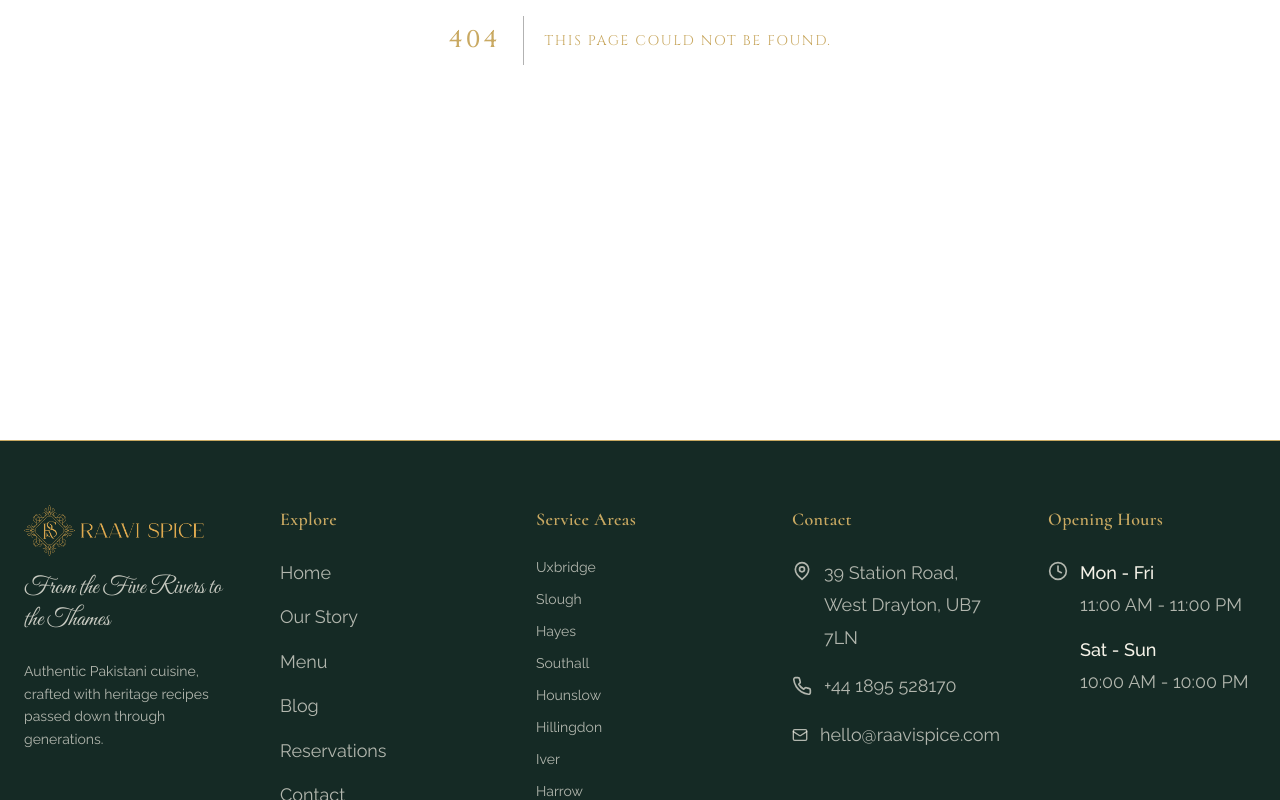
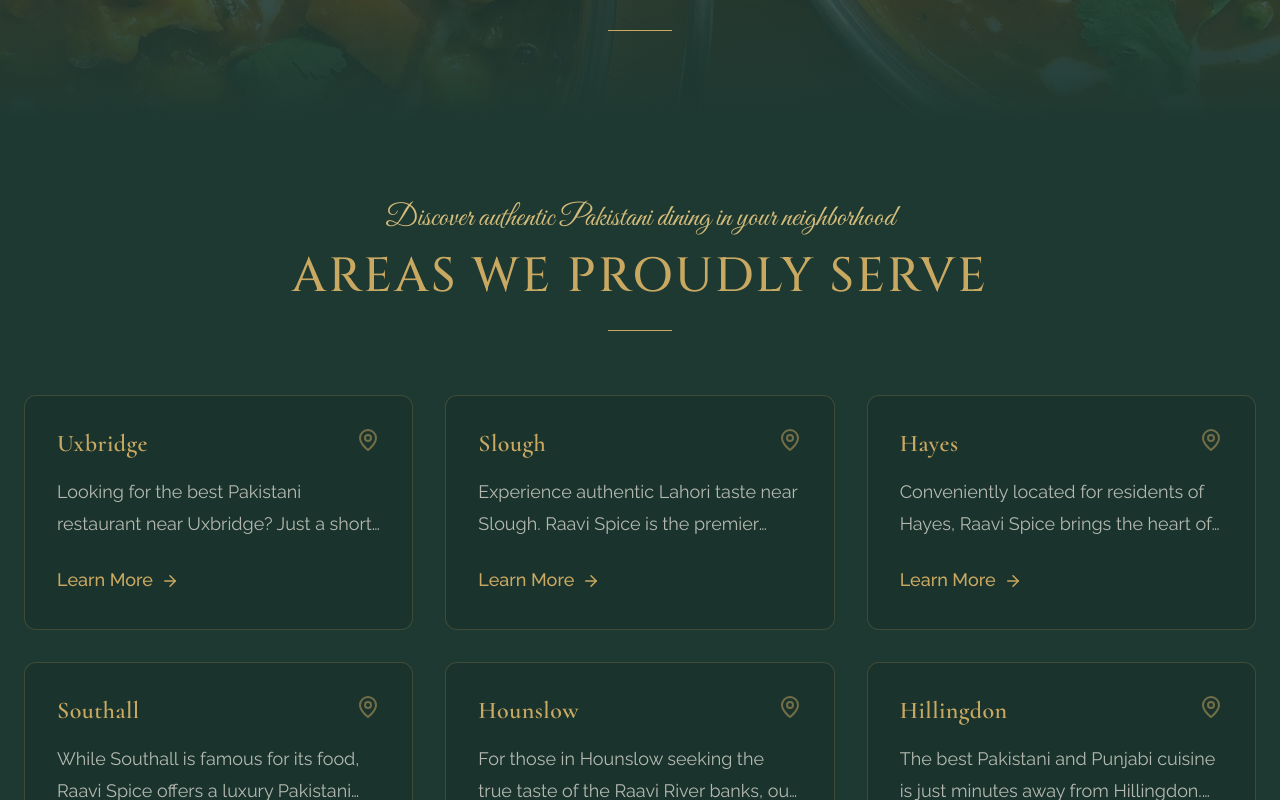
Before and after one commit to diliplp/raavispice-website, a Next.js app: page /locations in a window 1280 px wide. Before the commit this address had no page. Shown: the part 360-1160 px from the top of the page. Built offline with nearby package versions, Linux system fonts and the light colour scheme.

Commit message:
updated sitemap

```diff
--- a/src/app/locations/[slug]/page.tsx
+++ b/src/app/locations/[slug]/page.tsx
@@ -7,11 +7,12 @@
 import { MapPin, Clock, Phone, ArrowRight } from 'lucide-react'
 
 interface Props {
-  params: { slug: string }
+  params: Promise<{ slug: string }>
 }
 
 export async function generateMetadata({ params }: Props): Promise<Metadata> {
-  const location = locations[params.slug]
+  const { slug } = await params
+  const location = locations[slug]
   if (!location) return {}
 
   return {
@@ -19,7 +20,7 @@
     description: location.description,
     keywords: location.keywords.join(', '),
     alternates: {
-      canonical: `https://raavispice.com/locations/${params.slug}`,
+      canonical: `https://raavispice.com/locations/${slug}`,
     },
   }
 }
@@ -30,8 +31,9 @@
   }))
 }
 
-export default function LocationPage({ params }: Props) {
-  const location = locations[params.slug]
+export default async function LocationPage({ params }: Props) {
+  const { slug } = await params
+  const location = locations[slug]
 
   if (!location) {
     notFound()
--- /dev/null
+++ b/src/app/locations/page.tsx
@@ -0,0 +1,74 @@
+import { Metadata } from 'next'
+import PageHero from '@/components/PageHero'
+import SectionHeader from '@/components/SectionHeader'
+import { locations } from '@/lib/locationData'
+import Link from 'next/link'
+import { MapPin, ArrowRight } from 'lucide-react'
+
+export const metadata: Metadata = {
+  title: 'Our Service Areas | Best Pakistani Restaurant West London',
+  description: 'Raavi Spice serves authentic Pakistani and Punjabi cuisine to residents across West London, including Uxbridge, Slough, Hayes, and beyond.',
+  alternates: {
+    canonical: 'https://raavispice.com/locations',
+  },
+}
+
+export default function LocationsIndexPage() {
+  return (
+    <main className="bg-forest-green min-h-screen pb-20">
+      <PageHero
+        title="Our Locations"
+        tagline="Authentic Taste, Everywhere"
+        subtitle="Bringing the heart of Lahore to communities across West London and beyond."
+        image="/images/menu-hero.jpeg"
+      />
+
+      <div className="max-w-7xl mx-auto px-6 py-20">
+        <SectionHeader
+          title="Areas We Proudly Serve"
+          subtitle="Discover authentic Pakistani dining in your neighborhood"
+        />
+
+        <div className="grid grid-cols-1 md:grid-cols-2 lg:grid-cols-3 gap-8 mt-12">
+          {Object.values(locations).map((loc) => (
+            <Link
+              key={loc.slug}
+              href={`/locations/${loc.slug}`}
+              className="group p-8 border border-antique-gold/20 rounded-xl bg-dark-green/30 hover:bg-dark-green/50 hover:border-antique-gold transition-all"
+            >
+              <div className="flex justify-between items-start mb-4">
+                <h3 className="text-2xl text-antique-gold font-subheading group-hover:text-cream transition-colors">
+                  {loc.name}
+                </h3>
+                <MapPin size={24} className="text-antique-gold opacity-50 group-hover:opacity-100 transition-opacity" />
+              </div>
+              <p className="text-cream/70 mb-6 line-clamp-2">
+                {loc.description}
+              </p>
+              <div className="flex items-center gap-2 text-antique-gold font-medium group-hover:gap-4 transition-all">
+                Learn More <ArrowRight size={18} />
+              </div>
+            </Link>
+          ))}
+        </div>
+      </div>
+
+      <section className="bg-dark-green py-24 border-y border-antique-gold/10">
+        <div className="max-w-4xl mx-auto px-6 text-center">
+          <h2 className="text-h2 text-antique-gold mb-6">Can't Find Your Area?</h2>
+          <p className="text-cream/80 text-lg mb-10">
+            We are always looking to expand our heritage. Even if your area isn't listed, we welcome you to visit us at our flagship West Drayton restaurant for an unforgettable dining experience.
+          </p>
+          <div className="flex flex-wrap justify-center gap-4">
+            <Link href="/reservations" className="btn-primary">
+              Book a Table
+            </Link>
+            <Link href="/contact" className="btn-secondary">
+              Get Directions
+            </Link>
+          </div>
+        </div>
+      </section>
+    </main>
+  )
+}
--- a/src/app/sitemap.ts
+++ b/src/app/sitemap.ts
@@ -26,6 +26,7 @@
     { url: `${baseUrl}/blog`, lastModified: new Date(), changeFrequency: 'weekly', priority: 0.8 },
     { url: `${baseUrl}/reservations`, lastModified: new Date(), changeFrequency: 'monthly', priority: 0.7 },
     { url: `${baseUrl}/contact`, lastModified: new Date(), changeFrequency: 'monthly', priority: 0.7 },
+    { url: `${baseUrl}/locations`, lastModified: new Date(), changeFrequency: 'monthly', priority: 0.8 },
     ...blogUrls,
     ...locationUrls,
   ]
```
